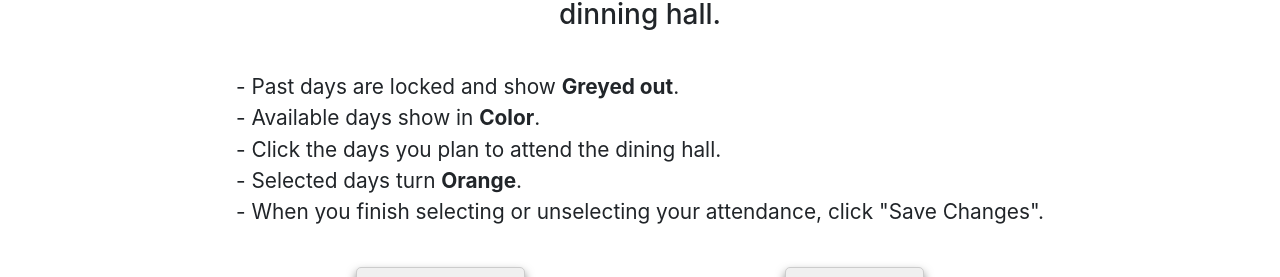
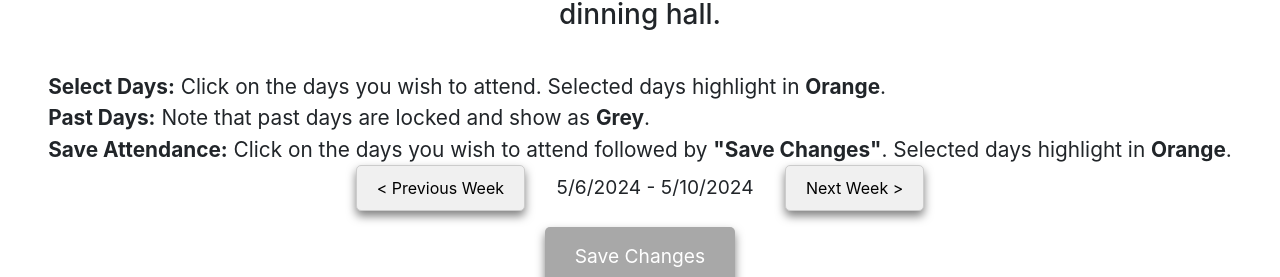
Before and after one commit to HL-LMX/bbclient, a React (Create React App) app: page /bookingbite/booking in a window 1280 px wide. Shown: the part 276-553 px from the top of the page. Built offline with nearby package versions, Linux system fonts and the light colour scheme; no server answers.

Commit message:
ci: Update Instructions

```diff
--- a/src/Booking.js
+++ b/src/Booking.js
@@ -251,11 +251,10 @@ export class Booking extends Component {
             <h3 className="text-center" style={{ margin: '40px' }}>Help us prepare the right amount of food by choosing what days you plan to attend the dinning hall.</h3>
             <div style={{ display: 'flex', justifyContent: 'center', width: '100%' }}>
                 <div style={{ textAlign: 'left', fontSize: '1.3rem' }}>
-                    <div>- Past days are locked and show <b>Greyed out</b>.</div>
-                    <div>- Available days show in <b>Color</b>.</div>
-                    <div>- Click the days you plan to attend the dining hall.</div>
-                    <div>- Selected days turn <b>Orange</b>.</div>
-                    <div style={{ marginBottom: '40px' }}>- When you finish selecting or unselecting your attendance, click "Save Changes".</div>
+                    <div><b>Select Days:</b> Click on the days you wish to attend. Selected days highlight in <b>Orange</b>.</div>
+                    {/* <div>- Available days show in <b>Colors</b>.</div>                     */}
+                    <div><b>Past Days:</b> Note that past days are locked and show as <b>Grey</b>.</div>
+                    <div><b>Save Attendance:</b> Click on the days you wish to attend followed by <b>"Save Changes"</b>. Selected days highlight in <b>Orange</b>.</div>
                 </div>
             </div>
 
```
